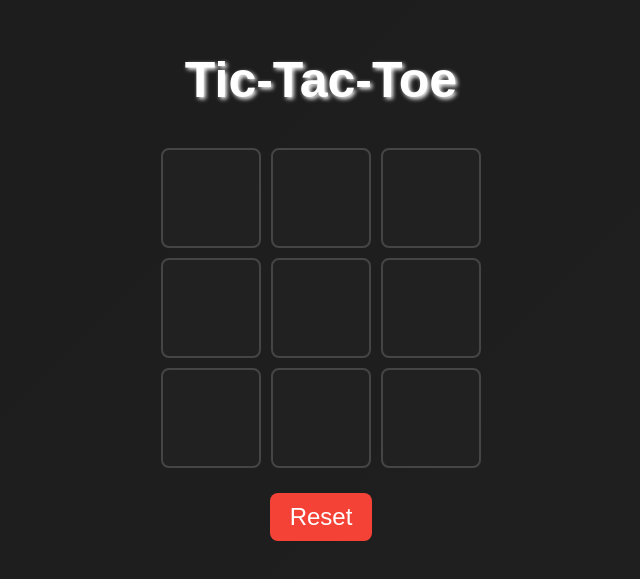
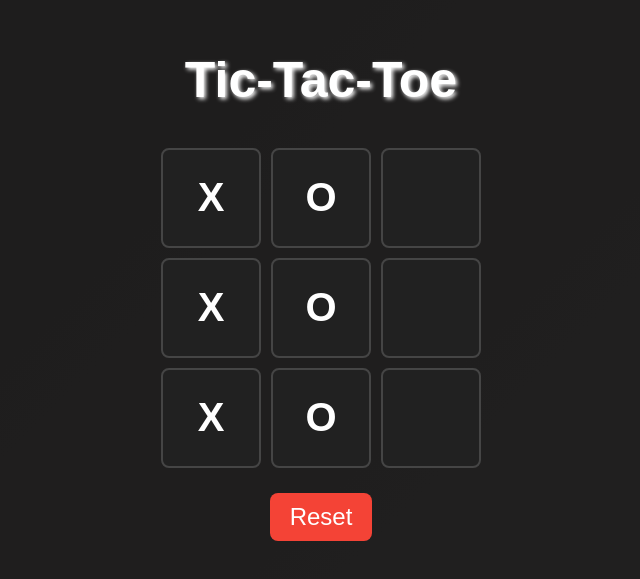
Before and after one commit to aymankhan555/React, a React (Vite) app in the folder Tic-Tac-Toe/: page / in a window 1280 px wide. Shown: the part 121-700 px from the top of the page, without its empty margins (319-959 px from the left). Built offline with nearby package versions, Linux system fonts and the light colour scheme.

Commit message:
modified the html structure and some css

```diff
--- a/Tic-Tac-Toe/src/TicTacToe.jsx
+++ b/Tic-Tac-Toe/src/TicTacToe.jsx
@@ -1,26 +1,32 @@
 
 function TicTacToe() {
+    let board=["X","O","","X","O","","X","O",""];
+
 
     return (
         <div className="container">
             <h1>Tic-Tac-Toe</h1>
-            <div className="row-1">
-                <button className="moves"></button>
-                <button className="moves"></button>
-                <button className="moves"></button>
+            <div className="row">
+                {board.slice(0,3).map((object,index)=>(
+                    <button key={index} className="moves"
+                    disabled={object!==""}>{object}</button>
+                ))}
             </div>
-            <div className="row-2">
-                <button className="moves"></button>
-                <button className="moves"></button>
-                <button className="moves"></button>
+            <div className="row">
+                {board.slice(3,6).map((object,index)=>(
+                    <button key={index+6} className="moves"
+                    disabled={object!==""}>{object}</button>
+                ))}
             </div>
-            <div className="row-3">
-                <button className="moves"></button>
-                <button className="moves"></button>
-                <button className="moves"></button>
+            <div className="row">
+                {board.slice(6,9).map((object,index)=>(
+                    <button key={index+6} className="moves"
+                    disabled={object!=""}>{object}</button>
+                ))}
             </div>
 
             <button className="reset-button">Reset</button>
+
         </div>
     );
 }
--- a/Tic-Tac-Toe/src/index.css
+++ b/Tic-Tac-Toe/src/index.css
@@ -39,16 +39,20 @@ h1{
   cursor: pointer;
   border-radius: 8px;
   transition: all 0.3s ease;
+  font-size: bold;
+
 }
 
 .moves:hover {
-  background-color: hsl(0, 0%, 33%);
+
   transform: scale(1.1);
+}
+.moves:active{
+  transform: scale(0.9);
 }
 
 .moves:disabled {
-  background-color: hsl(0, 0%, 20%);
-  color: hsl(0, 0%, 40%);
+
   cursor: not-allowed;
 }
 
@@ -68,3 +72,8 @@ h1{
   background-color: hsl(0, 65%, 51%);
   transform: scale(1.1);
 }
+.container div {
+  display: flex;
+  justify-content: center;
+
+}
```
